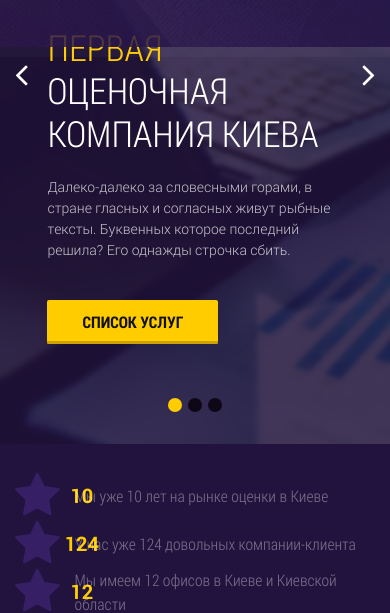
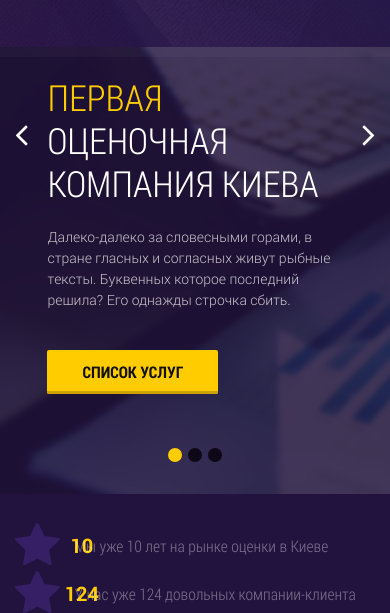
Before and after one commit to alexxuss1996/Yurdis, a website: page index.html in a window 390 px wide. Shown: the part 216-829 px from the top of the page. Drawn offline with Linux system fonts and the light colour scheme.

Commit message:
media queries slider styles fixed

```diff
--- a/sass/_media.sass
+++ b/sass/_media.sass
@@ -29,7 +29,7 @@
 
 	.slider
 		.slide
-			padding-top: 130px
+			padding-top: 180px
 			h2,
 				font-size: em(36px)
 		.slider-content
@@ -37,7 +37,7 @@
 	.slider-wrap
 		.slider-nav
 			div
-				top: 40px
+				top: 100px
 
 	.topline
 		display: none !important
```
Also changed, not shown: app/css/main.min.css.
